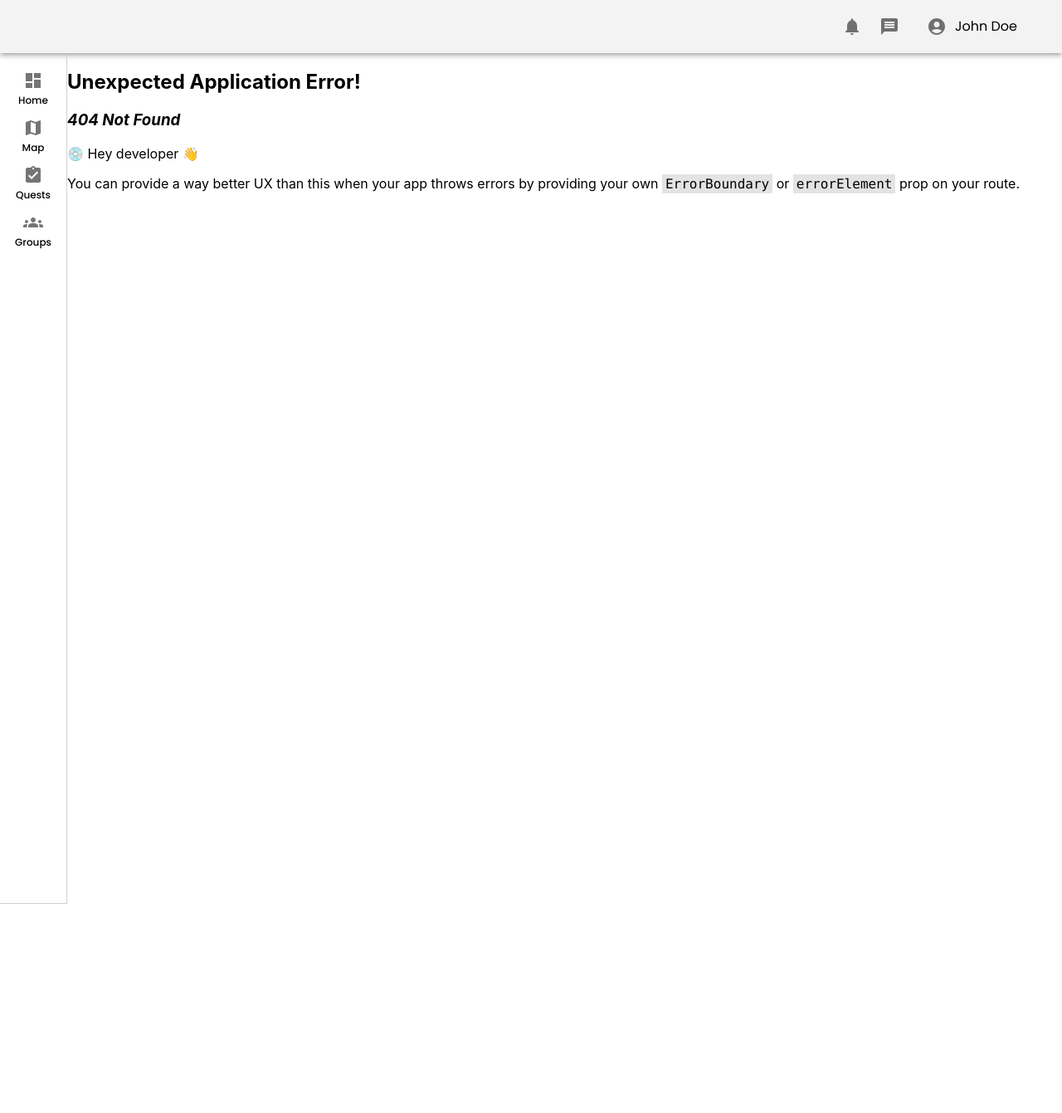
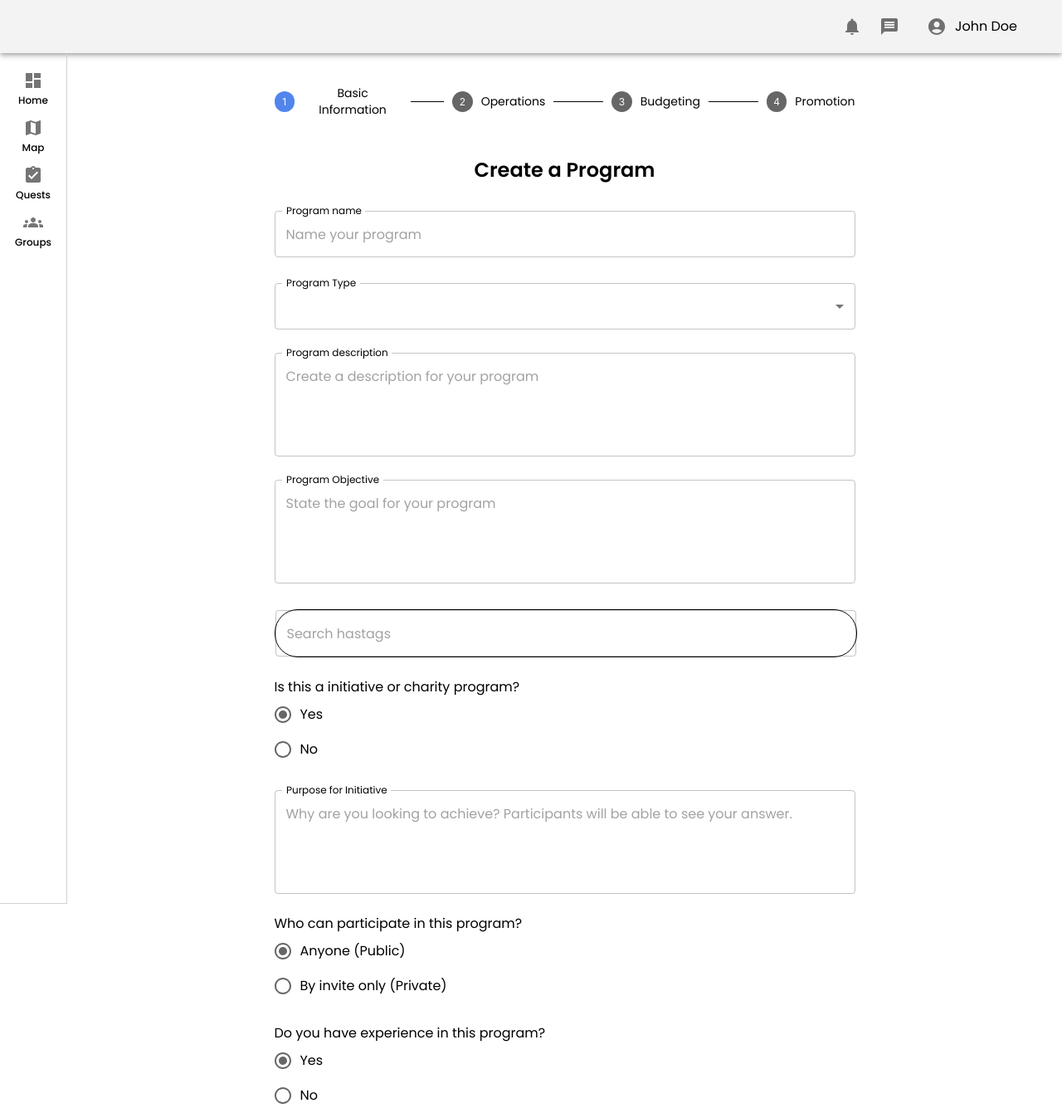
Before and after one commit to sandeep-bh-dev/Coquest-WebApp, a React (Create React App) app in the folder frontend/: page /programs/create in a window 1280 px wide. Before the commit this address had no page. Shown: the whole page at 83% size. Before the commit the page ends 1089 px from the top, so only its background shows below. Built offline with nearby package versions, Linux system fonts and the light colour scheme.

Commit message:
programs - basic information almost complete

```diff
--- a/frontend/src/index.tsx
+++ b/frontend/src/index.tsx
@@ -7,6 +7,7 @@ import { ThemeProvider } from "@mui/material/styles";
 import theme from "./styles/theme";
 import "./index.css";
 import TaskCard from "./components/TaskCard";
+import { CreateProgram } from "./pages/Login/Programs/CreateProgram";
 
 const root = ReactDOM.createRoot(
 	document.getElementById("root") as HTMLElement
@@ -25,6 +26,11 @@ const router = createBrowserRouter([
 			</div>
 		),
 	},
+	{
+		//delete
+		path: "/programs/create",
+		element: <CreateProgram />,
+	}, //delete
 ]);
 
 root.render(
--- /dev/null
+++ b/frontend/src/pages/Login/Programs/CreateProgram/BasicInformation/index.tsx
@@ -0,0 +1,5 @@
+import React from "react";
+
+export const index = () => {
+	return <div>index</div>;
+};
--- /dev/null
+++ b/frontend/src/pages/Login/Programs/CreateProgram/Operations/index.tsx
@@ -0,0 +1,5 @@
+import React from "react";
+
+export const Operations = () => {
+	return <div>Operaitons</div>;
+};
--- /dev/null
+++ b/frontend/src/pages/Login/Programs/CreateProgram/ProgramCreateProgress/index.tsx
@@ -0,0 +1,43 @@
+import React from "react";
+import "./styles.css";
+import { Divider, Typography } from "@mui/material";
+
+type BallProps = {
+	value: string;
+	state?: boolean;
+};
+
+const Ball = ({ state, value }: BallProps) => {
+	return (
+		<div
+			className="BallStyles"
+			style={{
+				backgroundColor: state
+					? "rgb(82, 133, 236)"
+					: "rgb(102, 102, 102)",
+			}}
+		>
+			{value}
+		</div>
+	);
+};
+
+const ProgramCreateProgress = () => {
+	return (
+		<div className="ProgressBarContainer" style={{ marginTop: "38px" }}>
+			<Ball state value={"1"} />
+			<Typography variant="body2">Basic Information</Typography>
+			<Divider style={{ width: "40px", backgroundColor: "black" }} />
+			<Ball value={"2"} />
+			<Typography variant="body2">Operations</Typography>
+			<Divider style={{ width: "60px", backgroundColor: "black" }} />
+			<Ball value={"3"} />
+			<Typography variant="body2">Budgeting</Typography>
+			<Divider style={{ width: "60px", backgroundColor: "black" }} />
+			<Ball value={"4"} />
+			<Typography variant="body2">Promotion</Typography>
+		</div>
+	);
+};
+
+export default ProgramCreateProgress;
--- /dev/null
+++ b/frontend/src/pages/Login/Programs/CreateProgram/ProgramCreateProgress/styles.css
@@ -0,0 +1,18 @@
+.BallStyles {
+    border-radius: 1000px;
+    width: 25px;
+    height: 25px;
+    color: white;
+    display: flex;
+    align-items: center;
+    justify-content: center;
+    font-size: 12px;
+
+}
+
+.ProgressBarContainer {
+    display: flex;
+    align-items: center;
+    gap: 10px;
+    text-align: center;
+}
--- /dev/null
+++ b/frontend/src/pages/Login/Programs/CreateProgram/Promotion/index.tsx
@@ -0,0 +1,5 @@
+import React from "react";
+
+export const Promotion = () => {
+	return <div>Promotion</div>;
+};
--- /dev/null
+++ b/frontend/src/pages/Login/Programs/CreateProgram/index.tsx
@@ -0,0 +1,236 @@
+import React, { useState, useEffect } from "react";
+import ProgramCreateProgress from "./ProgramCreateProgress";
+import {
+	FormControl,
+	FormControlLabel,
+	FormLabel,
+	InputLabel,
+	MenuItem,
+	Radio,
+	RadioGroup,
+	Select,
+	Typography,
+} from "@mui/material";
+import TextField from "@mui/material/TextField";
+import { getValue } from "@testing-library/user-event/dist/utils";
+
+export const CreateProgram = () => {
+	const [categories, setCategories] = useState<string[]>([]);
+
+	useEffect(() => {
+		setCategories(["Option 1", "Option 2", "Option 3", "Option 4"]);
+	}, []);
+
+	return (
+		<div
+			style={{
+				display: "flex",
+				alignItems: "center",
+				justifyContent: "center",
+				flexDirection: "column",
+			}}
+		>
+			<div
+				style={{
+					minWidth: 300,
+					width: "60vw",
+					maxWidth: 700,
+				}}
+			>
+				<ProgramCreateProgress />
+				<Typography
+					style={{
+						marginTop: 45,
+						fontWeight: 600,
+						fontSize: 24,
+						textAlign: "center",
+					}}
+				>
+					Create a Program
+				</Typography>
+				<TextField
+					variant="outlined"
+					fullWidth
+					label="Program name"
+					placeholder="Name your program"
+					InputLabelProps={{
+						shrink: true,
+						style: { color: "black" },
+					}}
+					InputProps={{
+						inputMode: "text",
+					}}
+					style={{ marginTop: 31 }}
+				/>
+
+				<FormControl
+					variant="outlined"
+					fullWidth
+					style={{ marginTop: 31 }}
+				>
+					<TextField
+						select
+						label="Program Type"
+						style={{ color: "black" }}
+						defaultValue="Select a category"
+						InputLabelProps={{
+							style: { color: "black" },
+						}}
+						InputProps={{
+							inputMode: "text",
+						}}
+						// Must add placeholder here for "Select a category"
+					>
+						<MenuItem disabled value="">
+							<em>Select a category</em>
+						</MenuItem>
+						{categories.map((category) => (
+							<MenuItem key={category} value={category}>
+								{category}
+							</MenuItem>
+						))}
+					</TextField>
+
+					<TextField
+						label="Program description"
+						placeholder="Create a description for your program"
+						multiline
+						rows={4}
+						style={{ marginTop: 28 }}
+						InputLabelProps={{
+							shrink: true,
+							style: { color: "black" },
+						}}
+						InputProps={{
+							inputMode: "text",
+						}}
+					/>
+					<TextField
+						label="Program Objective"
+						placeholder="State the goal for your program"
+						multiline
+						rows={4}
+						style={{
+							marginTop: 28,
+						}}
+						InputLabelProps={{
+							shrink: true,
+							style: { color: "black" },
+						}}
+						InputProps={{
+							inputMode: "text",
+						}}
+					></TextField>
+
+					<TextField
+						fullWidth
+						placeholder="Search hastags"
+						InputLabelProps={{
+							shrink: true,
+							style: {
+								color: "black",
+							},
+						}}
+						InputProps={{
+							inputMode: "text",
+						}}
+						style={{
+							marginTop: 31,
+							borderRadius: 28,
+							border: "1px solid",
+						}}
+					/>
+					<FormLabel
+						id="initiative-radio-btn-group-label"
+						style={{ marginTop: 24 }}
+					>
+						<Typography sx={{ color: "black" }}>
+							Is this a initiative or charity program?
+						</Typography>
+					</FormLabel>
+					<RadioGroup
+						aria-labelledby="initiative-radio-btn-group-label"
+						defaultValue="yes"
+						name="initiative-radio-btn-group"
+					>
+						<FormControlLabel
+							control={<Radio color="default" />}
+							value="yes"
+							label="Yes"
+						/>
+						<FormControlLabel
+							control={<Radio color="default" />}
+							value="no"
+							label="No"
+						/>
+					</RadioGroup>
+
+					<TextField
+						label="Purpose for Initiative"
+						placeholder="Why are you looking to achieve? Participants will be able to see your answer."
+						multiline
+						rows={4}
+						style={{ marginTop: 28 }}
+						InputLabelProps={{
+							shrink: true,
+							style: { color: "black" },
+						}}
+						InputProps={{
+							inputMode: "text",
+						}}
+					/>
+
+					<FormLabel
+						id="participation-radio-btn-group-label"
+						style={{ marginTop: 24 }}
+					>
+						<Typography sx={{ color: "black" }}>
+							Who can participate in this program?
+						</Typography>
+					</FormLabel>
+					<RadioGroup
+						aria-labelledby="participation-radio-btn-group-label"
+						defaultValue="public"
+						name="participation-radio-btn-group"
+					>
+						<FormControlLabel
+							control={<Radio color="default" />}
+							value="public"
+							label="Anyone (Public)"
+						/>
+						<FormControlLabel
+							control={<Radio color="default" />}
+							value="private"
+							label="By invite only (Private)"
+						/>
+					</RadioGroup>
+
+					<FormLabel
+						id="experience-radio-btn-group-label"
+						style={{ marginTop: 24 }}
+					>
+						<Typography sx={{ color: "black" }}>
+							Do you have experience in this program?
+						</Typography>
+					</FormLabel>
+					<RadioGroup
+						aria-labelledby="experience-radio-btn-grou-label"
+						defaultValue="yes"
+						name="experience-radio-btn-group"
+					>
+						<FormControlLabel
+							control={<Radio color="default" />}
+							value="yes"
+							label="Yes"
+						/>
+						<FormControlLabel
+							control={<Radio color="default" />}
+							value="no"
+							label="No"
+						/>
+					</RadioGroup>
+				</FormControl>
+			</div>
+		</div>
+	);
+};
```
